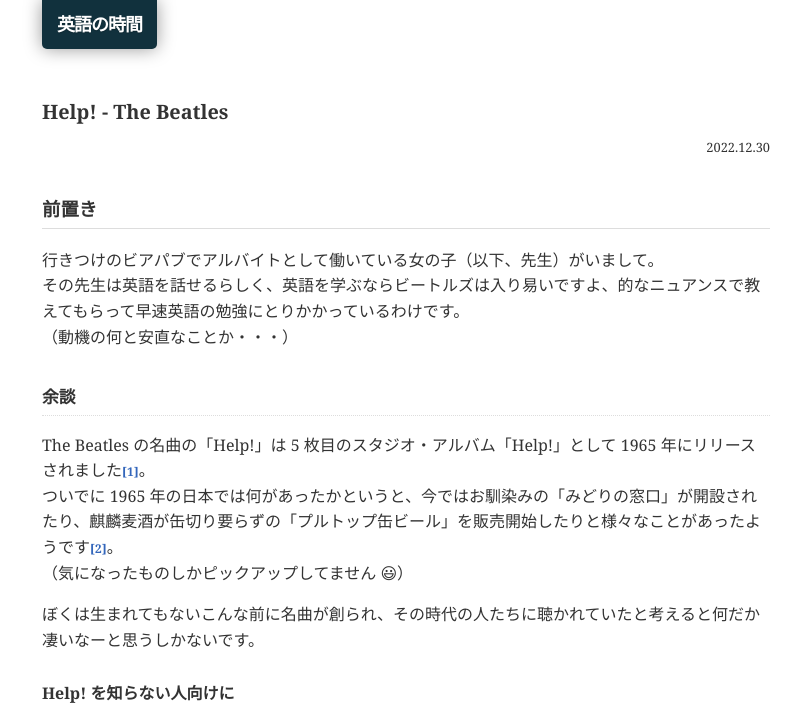
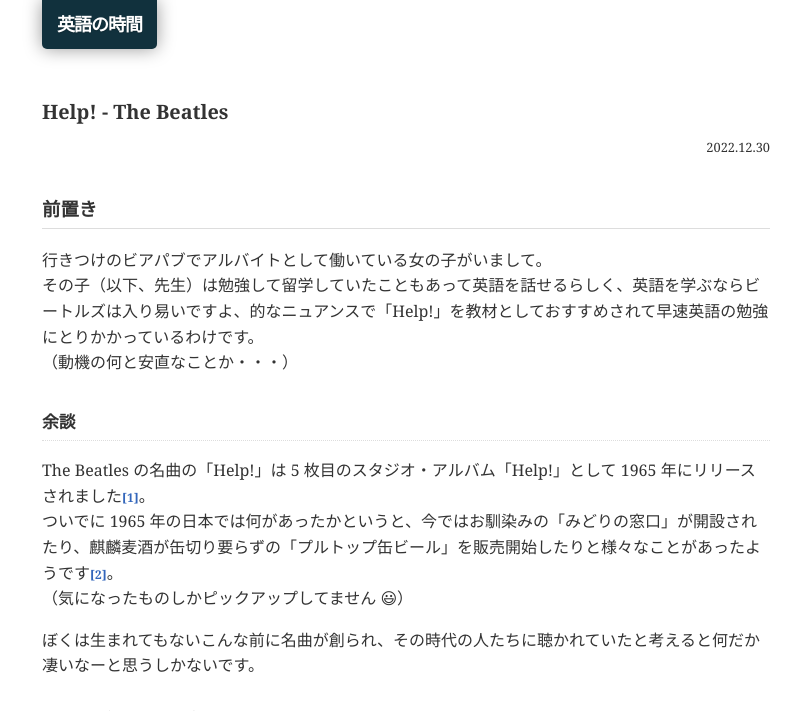
Before and after one commit to tetsuwo/en-study, a Jekyll site: the page built from _posts/2022-12-30-help-the-beatles.md, in a window 1280 px wide and 900 px high, cut to the strip 0-711 px from the top of the window. Shown: the whole strip, without its empty margins (108-909 px from the left). Built offline with Jekyll 4.4.1, drawn with Linux system fonts in a browser that asks for light colours.

Commit message:
Update 2022-12-30-help-the-beatles.md

```diff
--- a/_posts/2022-12-30-help-the-beatles.md
+++ b/_posts/2022-12-30-help-the-beatles.md
@@ -9,8 +9,8 @@
 
 ## 前置き
 
-行きつけのビアパブでアルバイトとして働いている女の子（以下、先生）がいまして。
-その先生は英語を話せるらしく、英語を学ぶならビートルズは入り易いですよ、的なニュアンスで教えてもらって早速英語の勉強にとりかかっているわけです。
+行きつけのビアパブでアルバイトとして働いている女の子がいまして。
+その子（以下、先生）は勉強して留学していたこともあって英語を話せるらしく、英語を学ぶならビートルズは入り易いですよ、的なニュアンスで「Help!」を教材としておすすめされて早速英語の勉強にとりかかっているわけです。
 （動機の何と安直なことか・・・）
 
 <!-- more -->
```
